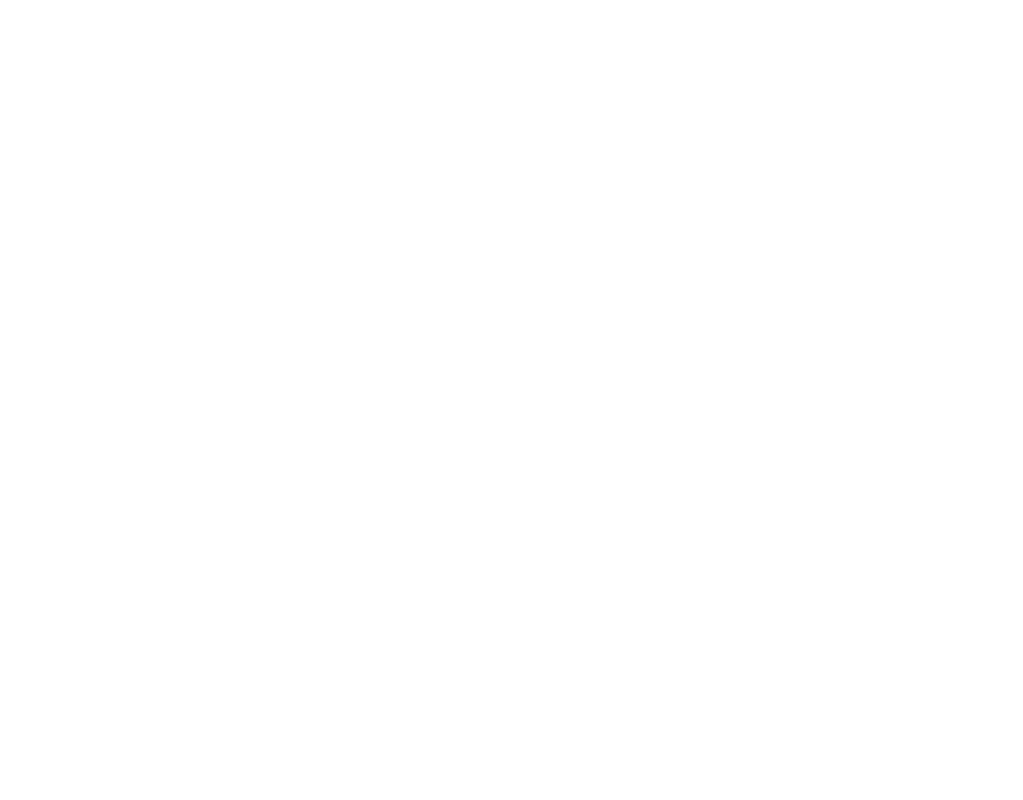
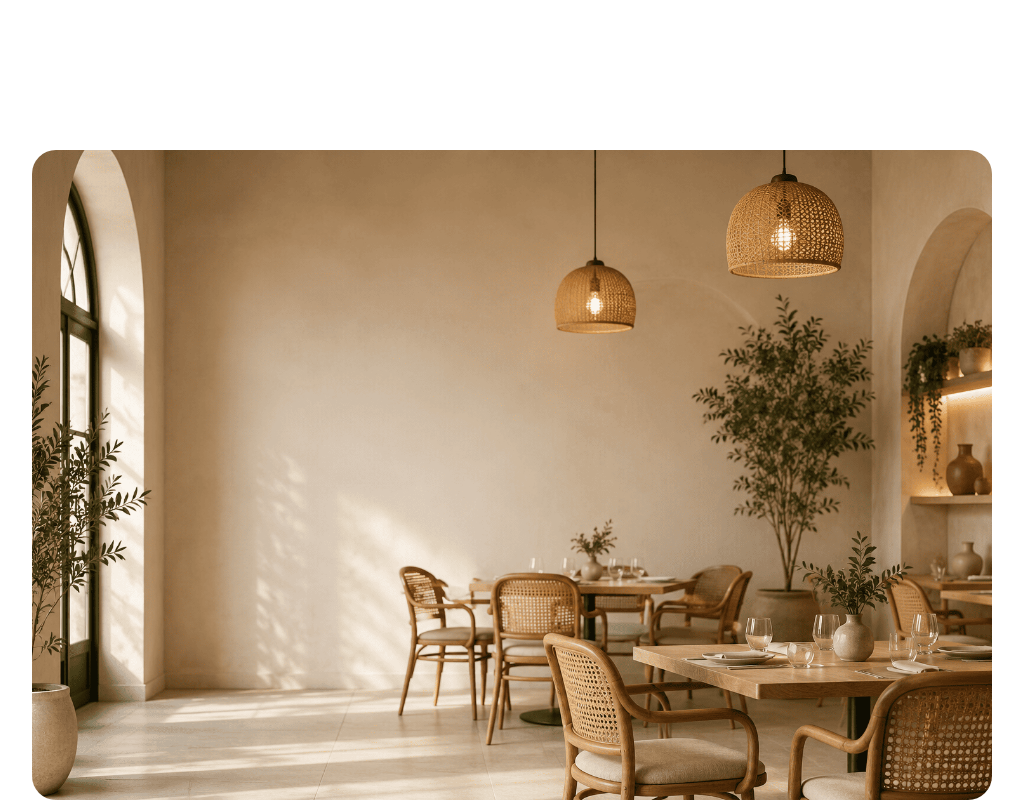
Before and after one commit to ArifLucky1/Restora, a React (Vite) app: page / in a window 1280 px wide. Shown: the part 3909-4709 px from the top of the page, without its empty margins (128-1151 px from the left). Before the commit the page ends 3883 px from the top, so only its background shows below. Built offline with nearby package versions, Linux system fonts and the light colour scheme.

Commit message:
TimingCard bg-display image

```diff
--- a/src/App.jsx
+++ b/src/App.jsx
@@ -6,6 +6,7 @@ import Stats from './sections/Stats'
 import Dishes from './sections/Dishes'
 import Features from './sections/Features'
 import BookingProcess from './sections/BookingProcess'
+import Timing from './sections/Timing'
 
 const App = () => {
   return (
@@ -17,6 +18,7 @@ const App = () => {
       <Dishes />
       <Features />
       <BookingProcess />
+      <Timing />
     </>
   )
 }
--- /dev/null
+++ b/src/sections/Timing.jsx
@@ -0,0 +1,14 @@
+import React from 'react'
+import Animated from '../components/Animated'
+
+const Timing = () => {
+  return (
+    <section id='timing' className='px-auto mt-44'>
+        <Animated scale={0.8} y={0} className="w-full max-w-5xl h-162.5 rounded-3xl bg-cover bg-center flex items-center justify-center md:justify-start px-6 md:px-14 overflow-hidden mx-auto bg-[url('/assets/restro-timing.png')]">
+
+        </Animated>
+    </section>
+  )
+}
+
+export default Timing
```
